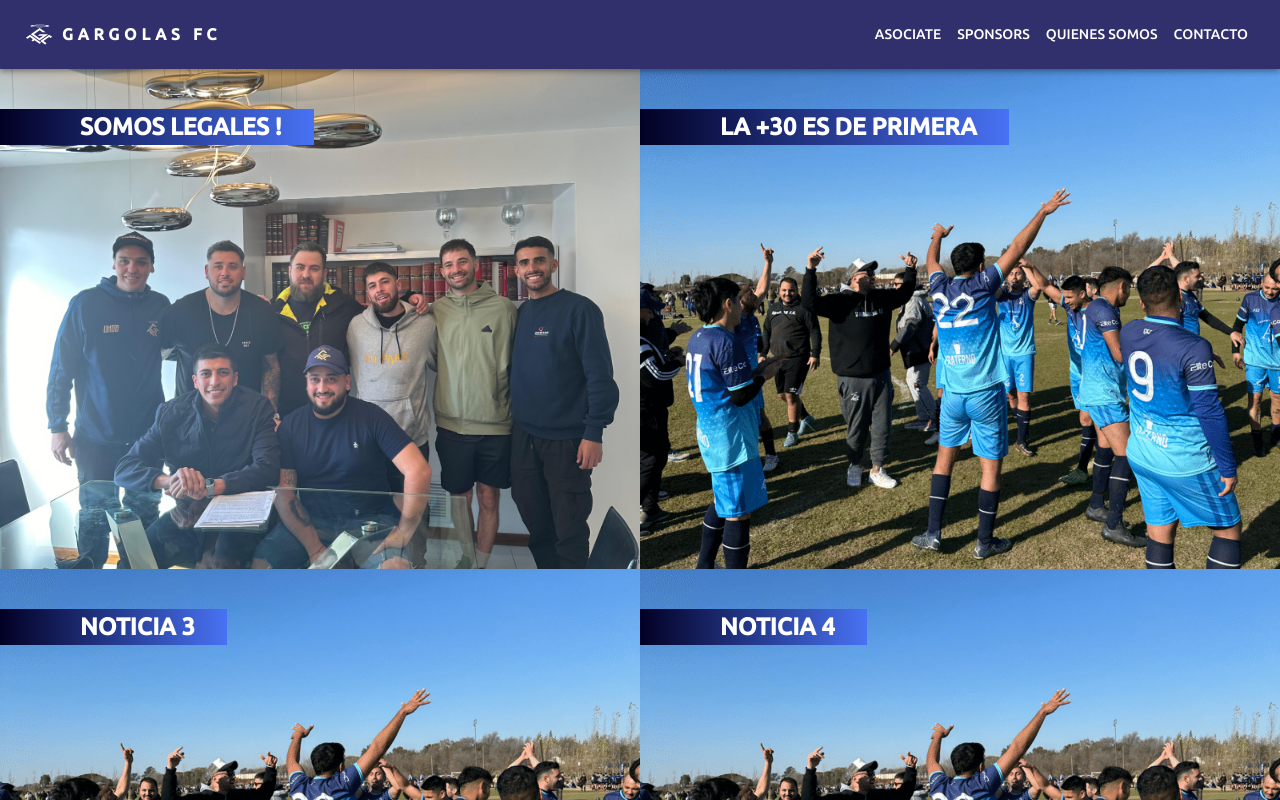
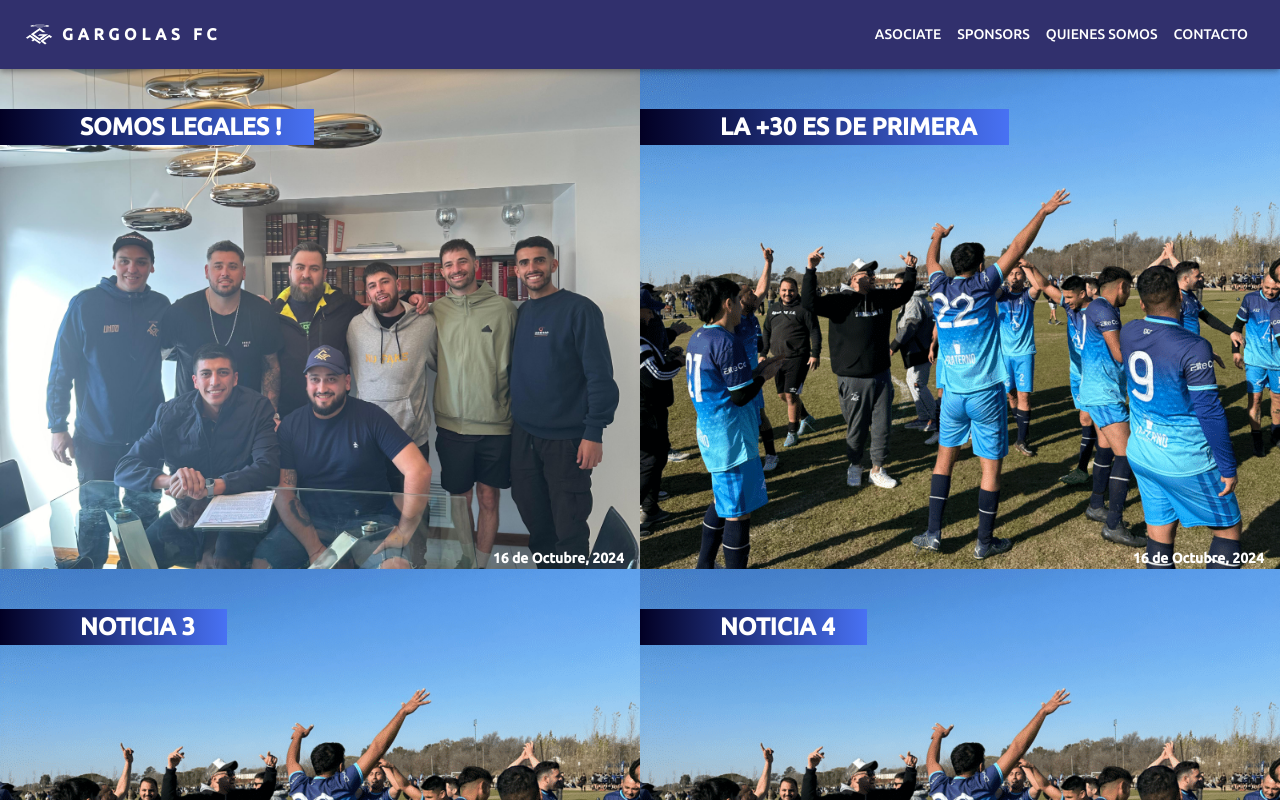
Before and after one commit to JulianOviedo/GARGOLAS-FC, a Next.js app: page / in a window 1280 px wide. Shown: the top 800 px of the page. Built offline with nearby package versions, Linux system fonts and the light colour scheme; a web font is replaced by a local one.

Commit message:
add addedAt for news

```diff
--- a/src/app/data.ts
+++ b/src/app/data.ts
@@ -4,6 +4,7 @@ export type New = {
     alt: string,
     title: string,
     description: string;
+    addedAt: string;
 }
 
 export const newsData:New[] = [
@@ -13,7 +14,8 @@ export const newsData:New[] = [
       alt: "Gargolas Futbol Club - Asociacion Civil",
       title: "SOMOS LEGALES !",
       description:
-        "Con alegría, anunciamos que Gárgolas Football Club se ha convertido en una asociación civil. Este cambio fortalecerá nuestro compromiso con el deporte y nos permitirá acceder a recursos y financiamiento que impulsarán nuestro crecimiento. Agradecemos su apoyo y los invitamos a seguir este emocionante camino juntos. ¡Hacia nuevas metas!"
+        "Con alegría, anunciamos que Gárgolas Football Club se ha convertido en una asociación civil. Este cambio fortalecerá nuestro compromiso con el deporte y nos permitirá acceder a recursos y financiamiento que impulsarán nuestro crecimiento. Agradecemos su apoyo y los invitamos a seguir este emocionante camino juntos. ¡Hacia nuevas metas!",
+        addedAt: '16 de Octubre, 2024'
     },
     {
       image1: "/images/news/gargolas-grupal-masculino.png",
@@ -21,6 +23,7 @@ export const newsData:New[] = [
       alt: "Gargolas Futbol Club - Campeones",
       title: "LA +30 ES DE PRIMERA",
       description: "¡VAMOS LAS GARGOLAS! La división +30 de Gárgolas Futbol Club ha ascendido a primera división tras finalizar como punteros en el torneo. Este logro es un reflejo del esfuerzo y la dedicación de nuestro equipo. ¡Gracias a todos por su apoyo!",
+      addedAt: '16 de Octubre, 2024'
     },
     {
       image1: "/images/news/gargolas-grupal-masculino.png",
@@ -28,6 +31,7 @@ export const newsData:New[] = [
       alt: "Gargolas Futbol",
       title: "NOTICIA 3",
       description: "Descripción de la tercera noticia.",
+      addedAt: '16 de Octubre, 2024'
     },
     {
       image1: "/images/news/gargolas-grupal-masculino.png",
@@ -35,5 +39,6 @@ export const newsData:New[] = [
       alt: "Gargolas Futbol",
       title: "NOTICIA 4",
       description: "Descripción de la cuarta noticia.",
+      addedAt: '16 de Octubre, 2024'
     },
   ];
--- a/src/components/News/ImageWithOverlay.tsx
+++ b/src/components/News/ImageWithOverlay.tsx
@@ -1,4 +1,4 @@
-'use client';
+"use client";
 import React, { useEffect, useState } from "react";
 import Box from "@mui/material/Box";
 import Typography from "@mui/material/Typography";
@@ -11,7 +11,16 @@ const ImageWithOverlay: React.FC<{
   title: string;
   description: string;
   containerHeight: number;
-}> = ({ image1, image2, alt, title, description, containerHeight }) => {
+  addedAt: string;
+}> = ({
+  image1,
+  image2,
+  alt,
+  title,
+  description,
+  containerHeight,
+  addedAt,
+}) => {
   const [currentImage, setCurrentImage] = useState(image1);
   const [nextImage, setNextImage] = useState(image2);
   const [fadeOut, setFadeOut] = useState(false);
@@ -20,12 +29,15 @@ const ImageWithOverlay: React.FC<{
     const switchImage = () => {
       setFadeOut(true);
       setTimeout(() => {
-        setCurrentImage((prevImage) => (prevImage === image1 ? image2 : image1));
+        setCurrentImage((prevImage) =>
+          prevImage === image1 ? image2 : image1
+        );
         setFadeOut(false);
       }, 500);
     };
 
-    const randomInterval = () => Math.floor(Math.random() * (20000 - 1000 + 1)) + 5000;
+    const randomInterval = () =>
+      Math.floor(Math.random() * (20000 - 1000 + 1)) + 5000;
 
     const intervalId = setInterval(switchImage, randomInterval());
 
@@ -59,7 +71,14 @@ const ImageWithOverlay: React.FC<{
           zIndex: 1,
         }}
       >
-        <Image src={currentImage} alt={alt} className="image" fill objectFit="cover" priority />
+        <Image
+          src={currentImage}
+          alt={alt}
+          className="image"
+          fill
+          objectFit="cover"
+          priority
+        />
       </Box>
 
       {/* Imagen siguiente */}
@@ -75,7 +94,14 @@ const ImageWithOverlay: React.FC<{
           zIndex: 0,
         }}
       >
-        <Image src={nextImage} alt={alt} className="image" fill objectFit="cover" priority />
+        <Image
+          src={nextImage}
+          alt={alt}
+          className="image"
+          fill
+          objectFit="cover"
+          priority
+        />
       </Box>
 
       {/* Título superpuesto */}
@@ -90,7 +116,8 @@ const ImageWithOverlay: React.FC<{
           fontSize: { xxs: 18, sm: 24 },
           fontWeight: "bolder",
           pr: 4,
-          background: "linear-gradient(90deg, rgba(2,0,36,1) 0%, rgba(72,114,244,1) 100%)",
+          background:
+            "linear-gradient(90deg, rgba(2,0,36,1) 0%, rgba(72,114,244,1) 100%)",
           zIndex: 2,
         }}
       >
@@ -122,6 +149,22 @@ const ImageWithOverlay: React.FC<{
       >
         {description}
       </Typography>
+
+      {/* Contenido superpuesto */}
+      <Typography
+      color="common.white"
+        sx={{
+          position: "absolute",
+          bottom: 0,
+          pr: 2,
+          right: 0,
+          fontSize: { xxs: 8, sm: 14 },
+          fontWeight: "bolder",
+          zIndex: 2,
+        }}
+      >
+        {addedAt}
+      </Typography>
     </Box>
   );
 };
--- a/src/components/News/index.tsx
+++ b/src/components/News/index.tsx
@@ -48,6 +48,7 @@ const News: React.FC<Props> = ({ sx, newsData }) => {
               alt={news.alt}
               title={news.title}
               description={news.description}
+              addedAt={news.addedAt}
             />
           </Box>
         ))}
```
